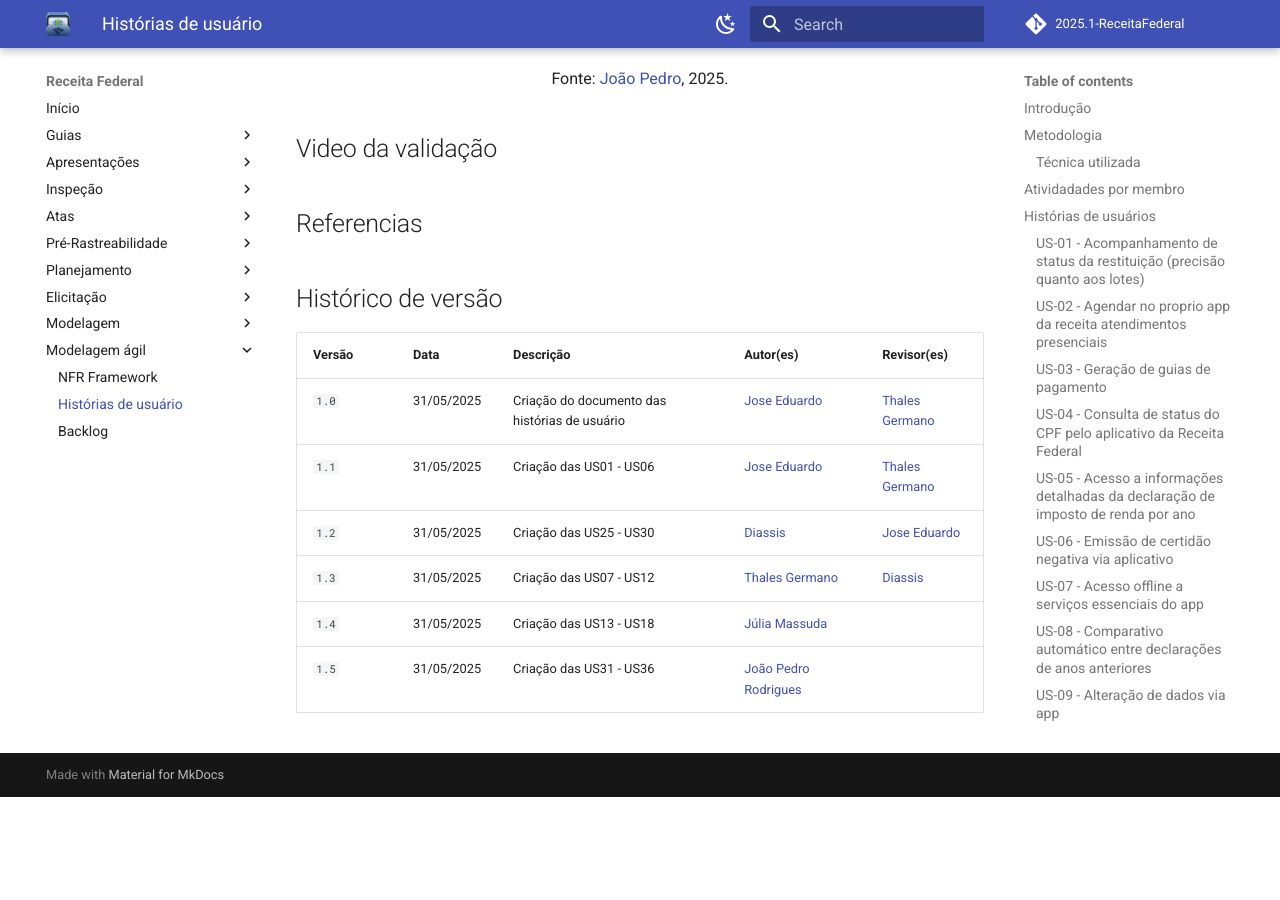
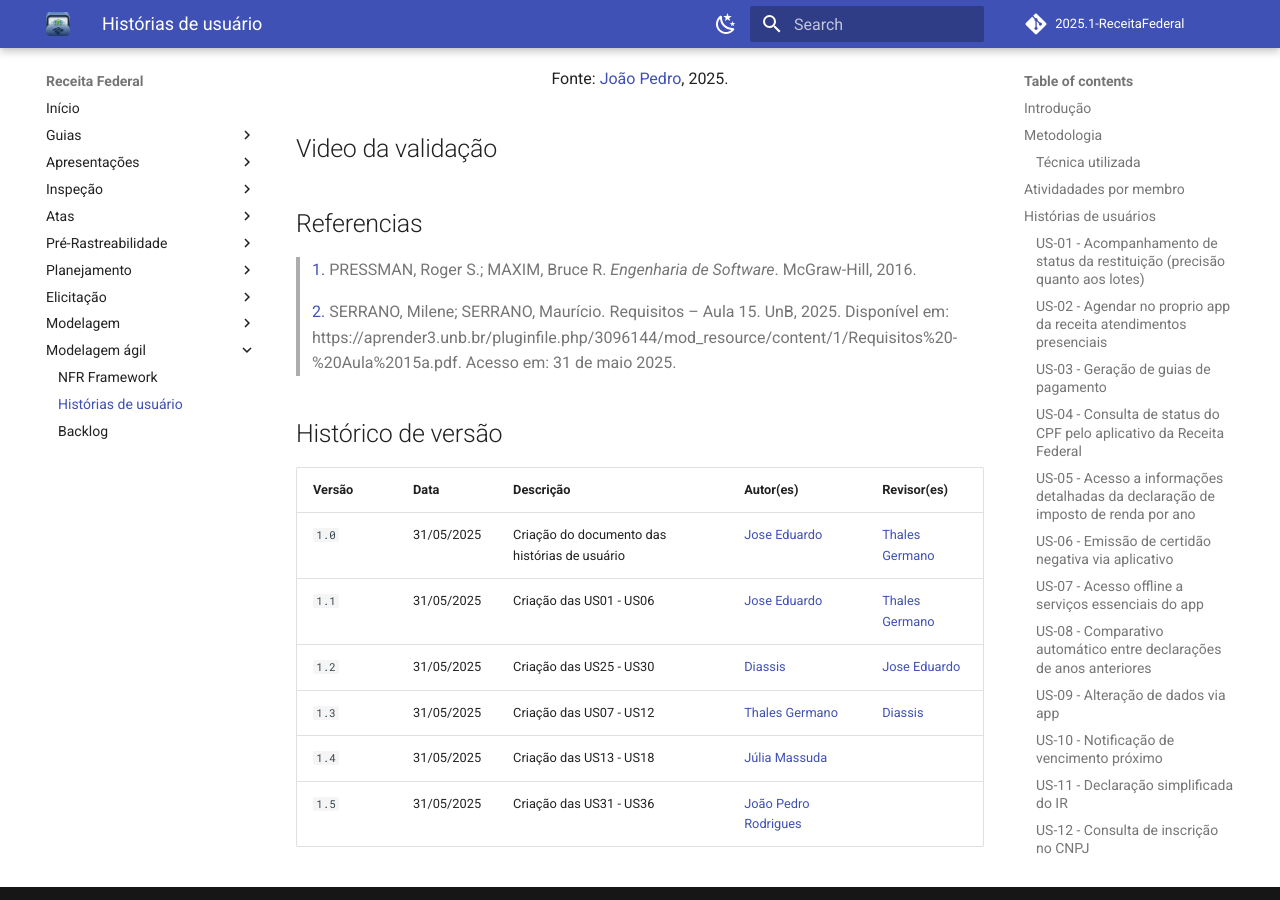
Before and after one commit to Requisitos-de-Software/2025.1-Meu-INSS, an MkDocs documentation site: the page built from docs/modelagem-agil/historias-usuario.md, in a window 1280 px wide and 900 px high, scrolled down 24034 px. Built offline with MkDocs 1.6.1 and Material for MkDocs 9.7.7, drawn with Linux system fonts in a browser that asks for light colours; comment, search, counter and statistics services are not loaded; before the commit the page ends 24831 px from its top, so only the background shows below that.

Commit message:
add referencias

```diff
--- a/docs/modelagem-agil/historias-usuario.md
+++ b/docs/modelagem-agil/historias-usuario.md
@@ -614,6 +614,12 @@
 
 ## Referencias
 
+> <a>1.</a> PRESSMAN, Roger S.; MAXIM, Bruce R. *Engenharia de Software*. McGraw-Hill, 2016.
+>
+
+> <a>2.</a> SERRANO, Milene; SERRANO, Maurício. Requisitos – Aula 15. UnB, 2025. Disponível em: https://aprender3.unb.br/pluginfile.php/3096144/mod_resource/content/1/Requisitos%20-%20Aula%2015a.pdf. Acesso em: 31 de maio 2025.
+>
+
 ## Histórico de versão
 Versão |   Data     | Descrição | Autor(es) | Revisor(es)
 ------ | ---------- | --------------------------------------------- | ---------- | ----------
```
